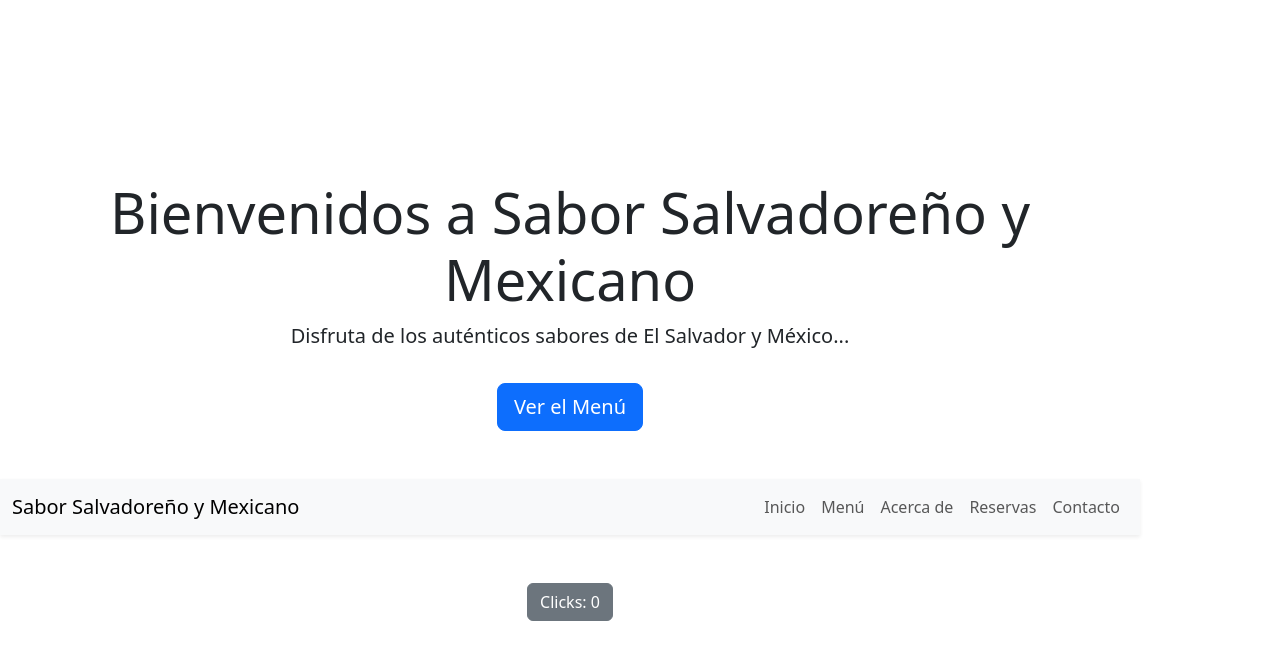
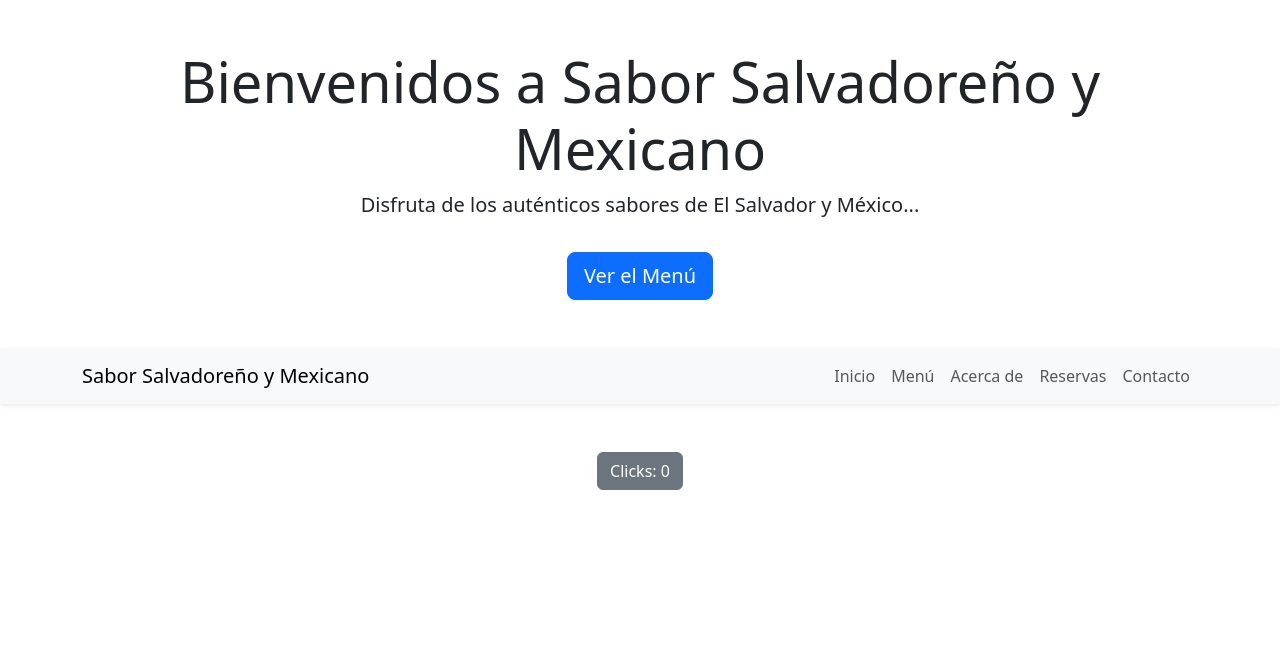
Before and after one commit to jessicahernaandez/Proyecto-1DAW-LM, a React (Vite) app: page / in a window 1280 px wide. Shown: the top 660 px of the page. Built offline with nearby package versions, Linux system fonts and the light colour scheme.

Commit message:
base para body

```diff
--- a/src/CSS/index.css
+++ b/src/CSS/index.css
@@ -1,70 +1,16 @@
-/*Estilos globales, afectan a toda la pagina.*/
+/*Estilos globales, afectaran a toda la pagina.*/
 
-:root {
-  font-family: system-ui, Avenir, Helvetica, Arial, sans-serif;
-  line-height: 1.5;
-  font-weight: 400;
+/* resetear márgenes y paddings*/
+* {
+    margin: 0;
+    padding: 0;
+    box-sizing: border-box;
+  }
 
-  color-scheme: light dark;
-  color: rgba(255, 255, 255, 0.87);
-  background-color: #242424;
-
-  font-synthesis: none;
-  text-rendering: optimizeLegibility;
-  -webkit-font-smoothing: antialiased;
-  -moz-osx-font-smoothing: grayscale;
-}
-
-a {
-  font-weight: 500;
-  color: #646cff;
-  text-decoration: inherit;
-}
-a:hover {
-  color: #535bf2;
-}
-
+  /* Estilo base para el body */
 body {
-  margin: 0;
-  display: flex;
-  place-items: center;
-  min-width: 320px;
-  min-height: 100vh;
-}
-
-h1 {
-  font-size: 3.2em;
-  line-height: 1.1;
-}
-
-button {
-  border-radius: 8px;
-  border: 1px solid transparent;
-  padding: 0.6em 1.2em;
-  font-size: 1em;
-  font-weight: 500;
-  font-family: inherit;
-  background-color: #1a1a1a;
-  cursor: pointer;
-  transition: border-color 0.25s;
-}
-button:hover {
-  border-color: #646cff;
-}
-button:focus,
-button:focus-visible {
-  outline: 4px auto -webkit-focus-ring-color;
-}
-
-@media (prefers-color-scheme: light) {
-  :root {
-    color: #213547;
-    background-color: #ffffff;
+    font-family: 'Poppins', sans-serif;
+    background-color: #f8f9fa; /* Fondo gris claro */
+    color: #2c3e50; /* Color de texto oscuro */
+    line-height: 1.6;
   }
-  a:hover {
-    color: #747bff;
-  }
-  button {
-    background-color: #f9f9f9;
-  }
-}
```
